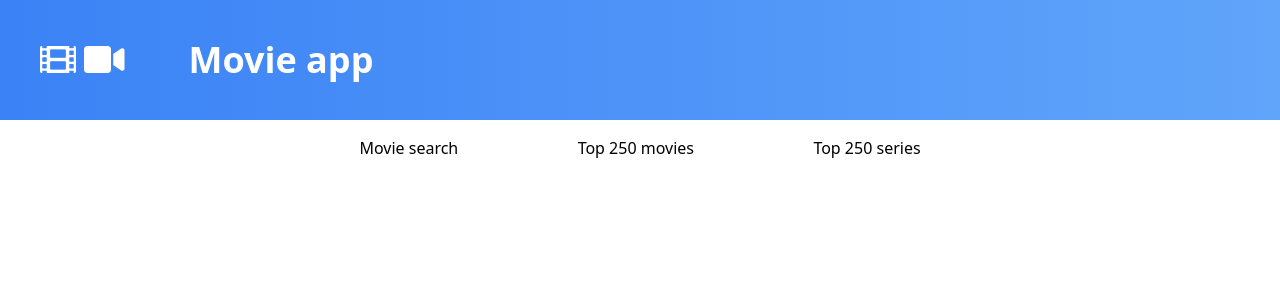
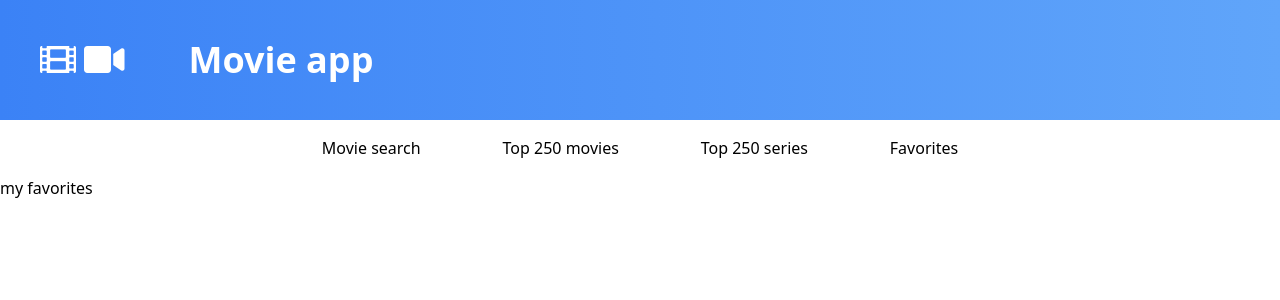
Before and after one commit to ArtzArtur/Movie-app, a Vue app: page /movie-app/Favorites in a window 1280 px wide. Shown: the top 300 px of the page. Built offline with nearby package versions, Linux system fonts and the light colour scheme.

Commit message:
added favorite component with routing and created store for it

```diff
--- a/src/App.vue
+++ b/src/App.vue
@@ -15,6 +15,11 @@
 
 <script setup>
 import Home from './views/Home.vue'
+import store from './store/FavoritesStore.js'
+import { provide } from 'vue';
+
+provide('store',store)
+
 </script>
 
 <style>
--- a/src/components/TheNav.vue
+++ b/src/components/TheNav.vue
@@ -5,6 +5,8 @@
         <router-link tag="li" class="p-2" :to="{name:'TheSearch'}">Movie search</router-link>
         <router-link tag="li" class="p-2" :to="{name:'TopMovies'}">Top 250 movies</router-link>
         <router-link tag="li" class="p-2" :to="{name:'TopSeries'}">Top 250 series</router-link>
+        <router-link tag="li" class="p-2" :to="{name:'Favorites'}">Favorites</router-link>
+
       </ul>
     </nav>
   </div>
--- a/src/components/TopResults.vue
+++ b/src/components/TopResults.vue
@@ -6,17 +6,17 @@
     <div class="grid" v-if="data">
 
       <div v-for="item in data.items.slice(start,end)" :key="item.id" >
-          <router-link ref="infiniteLoader" class=" text-center grid sm:grid-cols-[0.4fr,1fr] max-w-[650px] w-[80vw] mx-auto shadow-[1px_1px_3px_#999996] m-2"
+          <router-link ref="infiniteLoader" class=" text-center grid sm:grid-cols-[1fr,1fr] max-w-[450px] w-[40vw] mx-auto shadow-[1px_1px_3px_#999996] m-2"
           :to="{name:'MovieDetails',params:{
             id:item.id
           }}">
           <div class="flex items-center justify-center bg-slate-100 p-2">
-          <p class="sm:text-[7.5rem] text-[3rem] text-center font-semibold  text-slate-700">
+          <p class="sm:text-[4.5rem] text-[3rem] text-center font-semibold  text-slate-700">
             {{ item.rank}}
           </p>
         </div>
-        <div>
-          <header class="p-4">
+        <div class="py-4">
+          <header>
             <p class="text-lg">
               {{ item.fullTitle }}
             </p>
--- a/src/main.js
+++ b/src/main.js
@@ -2,5 +2,5 @@ import { createApp } from 'vue'
 import App from './App.vue'
 import "./assets/style.css"
 import router from './router/index.js'
-
-createApp(App).use(router).mount('#app')
+import store from './store/FavoritesStore.js'
+createApp(App).use(router).use(store).mount('#app')
--- a/src/router/index.js
+++ b/src/router/index.js
@@ -3,7 +3,7 @@ import TopMovies from '../views/TopMovies.vue'
 import TheSearch from '../views/TheSearch.vue'
 import MovieDetails from '../views/MovieDetails.vue'
 import TopSeries from '../views/TopSeries.vue'
-
+import Favorites from '../views/Favorites.vue'
 const routes = [
   {
     path: '/movie-app/TopMovies',
@@ -11,7 +11,7 @@ const routes = [
     component: TopMovies
   },
   {
-    path: '/movie-app',
+    path: '/movie-app/',
     name: 'TheSearch',
     component: TheSearch
   },
@@ -25,6 +25,11 @@ const routes = [
     path: '/movie-app/TopSeries',
     name: 'TopSeries',
     component:TopSeries
+  },
+  {
+    path: '/movie-app/Favorites',
+    name: 'Favorites',
+    component:Favorites
   }
 ]
 
--- /dev/null
+++ b/src/store/FavoritesStore.js
@@ -0,0 +1,17 @@
+import {reactive} from 'vue'
+
+const state =reactive({
+  favorites:'my favorites'
+})
+
+const methods = {
+
+}
+
+const getters = {
+
+}
+
+export default {
+  state,methods,getters
+}
--- /dev/null
+++ b/src/views/Favorites.vue
@@ -0,0 +1,15 @@
+<template>
+  <div>
+    {{ store.state.favorites }}
+  </div>
+</template>
+
+<script setup>
+import { inject } from 'vue';
+
+const store = inject('store')
+</script>
+
+<style lang="scss" scoped>
+
+</style>
```
